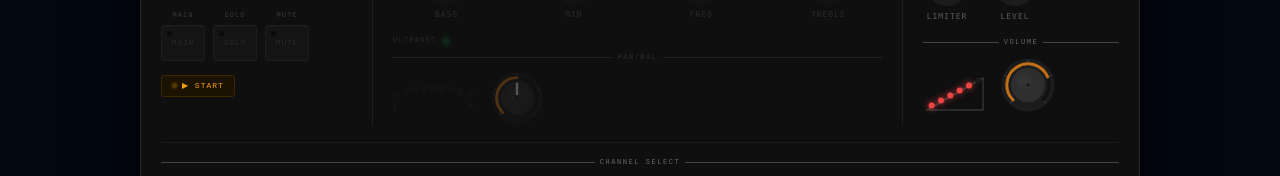
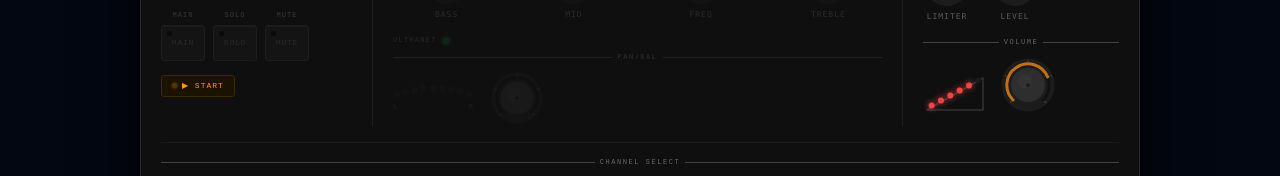
Before and after one commit to henrydavl/p16m-simulator, a React (Vite) app: page / in a window 1280 px wide. Shown: the part 275-451 px from the top of the page. Built offline with nearby package versions, Linux system fonts and the light colour scheme.

Commit message:
feat: pan knob shows no pointer or arc fill — LED arc is the only indicator
Co-Authored-By: Claude Sonnet 4.6 <noreply@anthropic.com>

```diff
--- a/src/components/Knob.jsx
+++ b/src/components/Knob.jsx
@@ -30,7 +30,7 @@ function arcPath(r, aDeg, bDeg) {
   return `M ${sx.toFixed(2)} ${sy.toFixed(2)} A ${r} ${r} 0 ${large} 1 ${ex.toFixed(2)} ${ey.toFixed(2)}`
 }
 
-export default function Knob({ value, min = 0, max = 100, label, onChange, onClick, size = SVG_SIZE, showPointer = true }) {
+export default function Knob({ value, min = 0, max = 100, label, onChange, onClick, size = SVG_SIZE, showPointer = true, showArc = true }) {
   const drag = useRef(null)
 
   const deg   = valueToSvgDeg(value, min, max)
@@ -83,7 +83,7 @@ export default function Knob({ value, min = 0, max = 100, label, onChange, onCli
         {/* Arc track */}
         <path d={trackD} fill="none" stroke="#111" strokeWidth="2.5" strokeLinecap="round" />
         {/* Arc value fill */}
-        {fillD && (
+        {showArc && fillD && (
           <path d={fillD} fill="none" stroke="#c07018" strokeWidth="2.5" strokeLinecap="round" />
         )}
         {/* Knob body — outer ring for depth */}
--- a/src/components/MixerBoard.jsx
+++ b/src/components/MixerBoard.jsx
@@ -399,6 +399,7 @@ export default function MixerBoard() {
                   <PanBalDisplay pan={displayPan} hasSelection={!!(selectedCh || state.master.selected)} />
                   <Knob
                     value={displayPan} min={-50} max={50} label="" size={56}
+                    showPointer={false} showArc={false}
                     onChange={(v) => {
                       const val = Math.round(v)
                       if (selectedCh) d({ type: 'UPDATE_SELECTED_PAN', pan: val })
```
